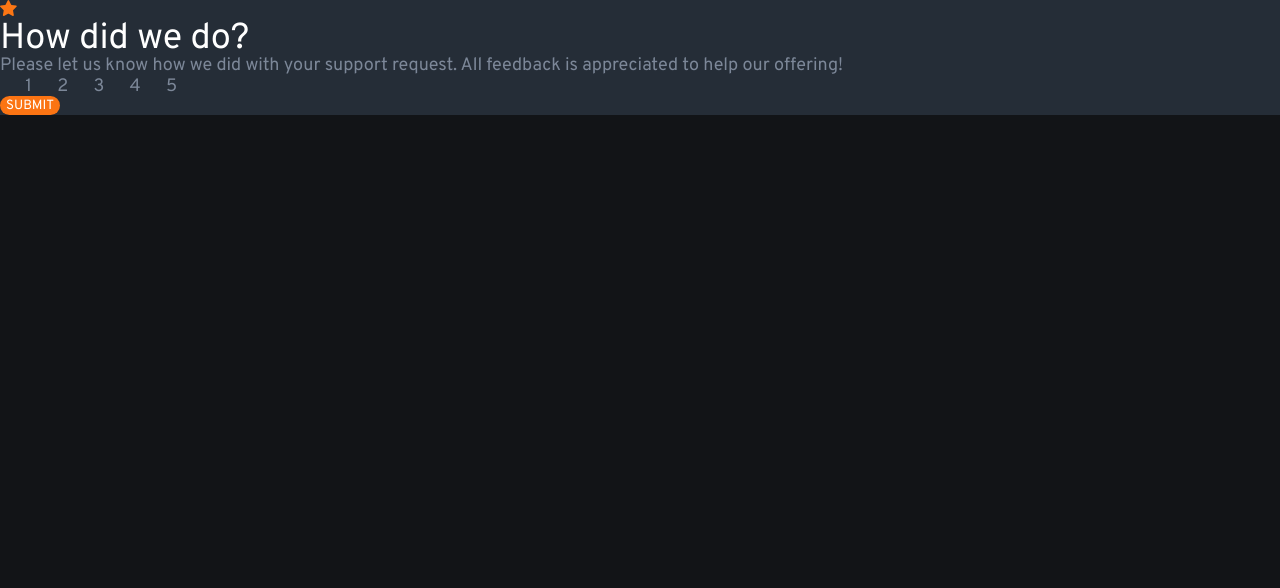
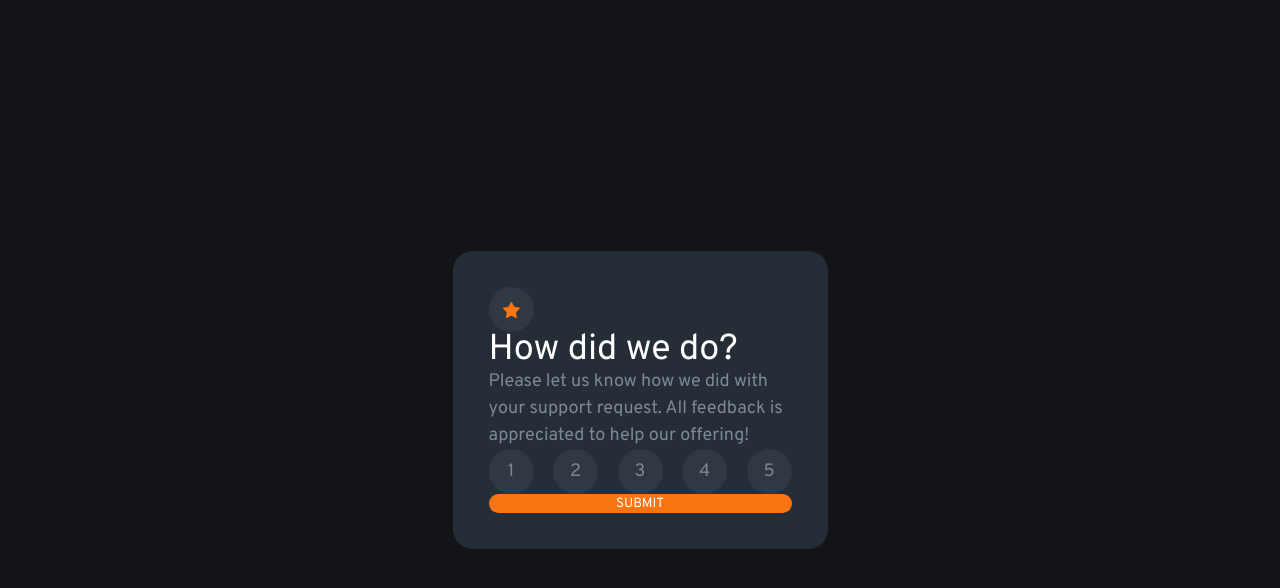
Before and after one commit to kmcquaid253/frontend-rating-component, a plain HTML site: page index.html in a window 1280 px wide. Drawn offline with Linux system fonts and the light colour scheme.

Commit message:
Add layout styles, form, and image styles

```diff
--- a/index.html
+++ b/index.html
@@ -13,9 +13,9 @@
   <title>Frontend Mentor | Interactive rating component</title>
 </head>
 <body>
-  <div class="container">
+  <div class="container row center">
     <div class="component">
-      <div class="logo-wrapper">
+      <div class="logo-wrapper row center circle">
         <img src="images/icon-star.svg" alt="Orange star" class="logo">
       </div>
       <div class="text-content">
@@ -26,23 +26,23 @@
       </div>
       <form>
         <div class="row ratings-container">
-          <label for="1">
+          <label for="1" class="circle row center">
             <input type="radio" name="rating" id="1" value="1">
             <span>1</span>
           </label>
-          <label for="">
+          <label for="2" class="circle row center">
             <input type="radio" name="rating" id="2" value="2">
             <span>2</span>
           </label>
-          <label for="">
+          <label for="3" class="circle row center">
             <input type="radio" name="rating" id="3" value="3">
             <span>3</span>
           </label>
-          <label for="">
+          <label for="4" class="circle row center">
             <input type="radio" name="rating" id="4" value="4">
             <span>4</span>
           </label>
-          <label for="">
+          <label for="5" class="circle row center">
             <input type="radio" name="rating" id="5" value="5">
             <span>5</span>
           </label>
--- a/styles/style.css
+++ b/styles/style.css
@@ -25,6 +25,10 @@ p, .ratings-container span {
     color: var(--medium-grey);
 }
 
+p {
+    line-height: 1.5rem;
+}
+
 .uppercase {
     text-transform: uppercase;
 }
@@ -37,24 +41,35 @@ box-sizing: border-box;
 .row {
     display: flex;
 }
+
+.center {
+    justify-content: center;
+    align-items: center;
+}
+
 /* Constraint and center the page content */
 .container {
     max-width: 1440px;
     margin-right: auto;
     margin-left: auto;
+    height: 100vh;
 }
 
-
+/* Styles */
 body{
     background-color: var(--very-dark-blue);
 }
 
 .component{
     background-color: var(--dark-blue);
+    max-width: 375px;
+    padding: 2rem;
+    border-radius: 20px;
 }
 
 input[type="radio"] {
     opacity: 0;
+    position: absolute;
 }
 
 .btn {
@@ -62,4 +77,17 @@ input[type="radio"] {
     color: var(--white);
     border: none;
     border-radius: 10px;
+    width: 100%;
 }
+
+.ratings-container {
+    justify-content: space-between;
+}
+
+.circle {
+    /* border: 1px solid red; */
+    border-radius: 100%;
+    height: 45px;
+    width: 45px;
+    background-color: rgba(255, 255, 255, 0.05);
+}
```
